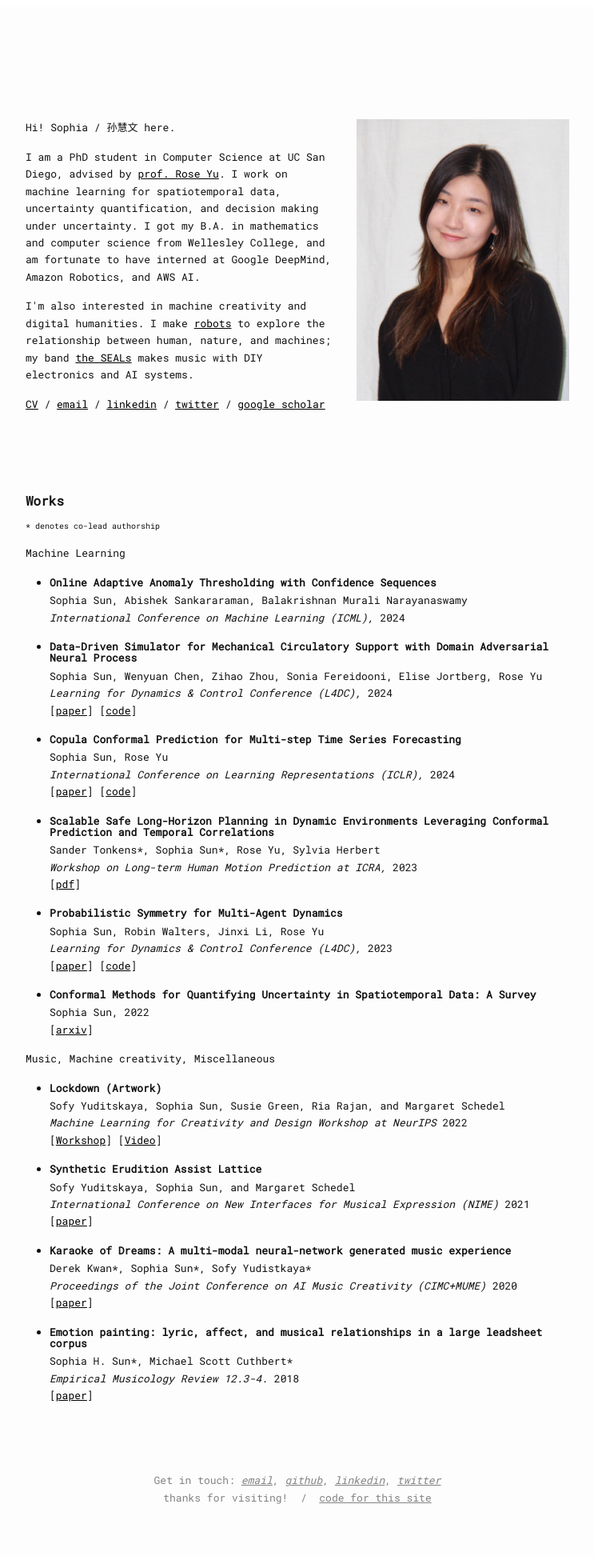
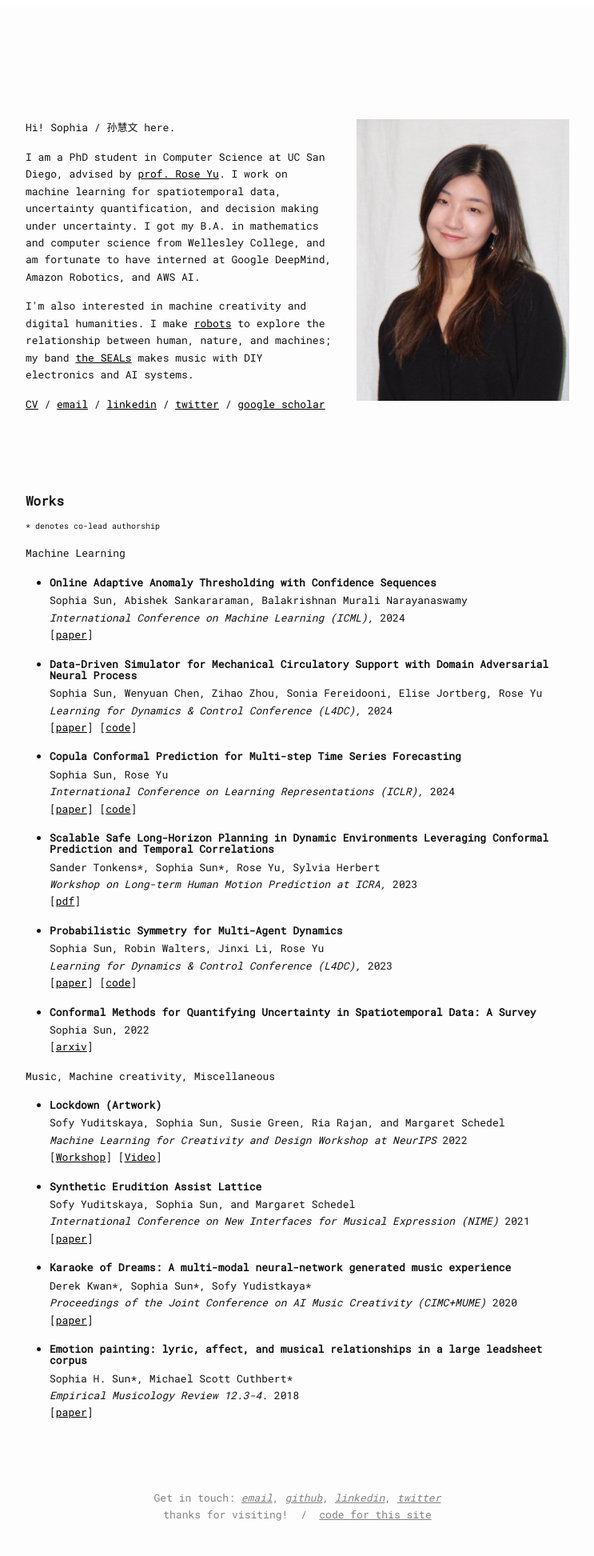
Before and after one commit to huiwenn/huiwenn.github.io, a Jekyll site: the page built from index.html, in a window 1280 px wide. Shown: the whole page at 80% size, without its empty margins (268-1011 px from the left). Built offline with Jekyll 4.4.1, drawn with Linux system fonts in a browser that asks for light colours; before the commit the page ends 1923 px from its top, so only the background shows below that.

Commit message:
added pdf

```diff
--- a/index.html
+++ b/index.html
@@ -24,6 +24,7 @@ layout: homepage
 <ul>
 <li><h4>Online Adaptive Anomaly Thresholding with Confidence Sequences</h4> Sophia Sun, Abishek Sankararaman, Balakrishnan Murali Narayanaswamy <br>
   <i> International Conference on Machine Learning (ICML),</i> 2024 <br>
+  [<a href="https://assets.amazon.science/79/8f/8f8cbd824adf9229d6d1248f2ca1/online-adaptive-anomaly-thresholding-with-confidence-sequences.pdf">paper</a>]
   </li>
 </ul>
 <ul>
```
